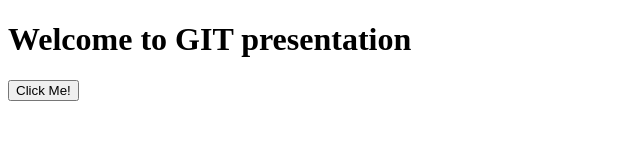
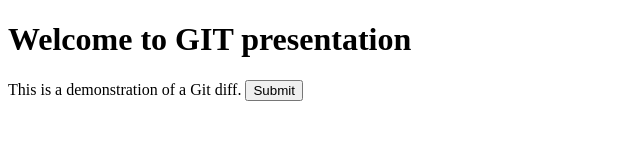
Before and after one commit to DulyaDeCosta/Git-test-repository, a plain HTML site: page index.html in a window 1280 px wide. Shown: the whole page, without its empty margins (0-640 px from the left). Drawn offline with Linux system fonts and the light colour scheme.

Commit message:
Updated index.html file

```diff
--- a/index.html
+++ b/index.html
@@ -5,6 +5,7 @@
     </head>
     <body>
         <h1>Welcome to GIT presentation</h1>
-        <button>Click Me!</button>
+        <p>This is a demonstration of a Git diff.
+        <button>Submit</button>
     </body>
 </html>
```
